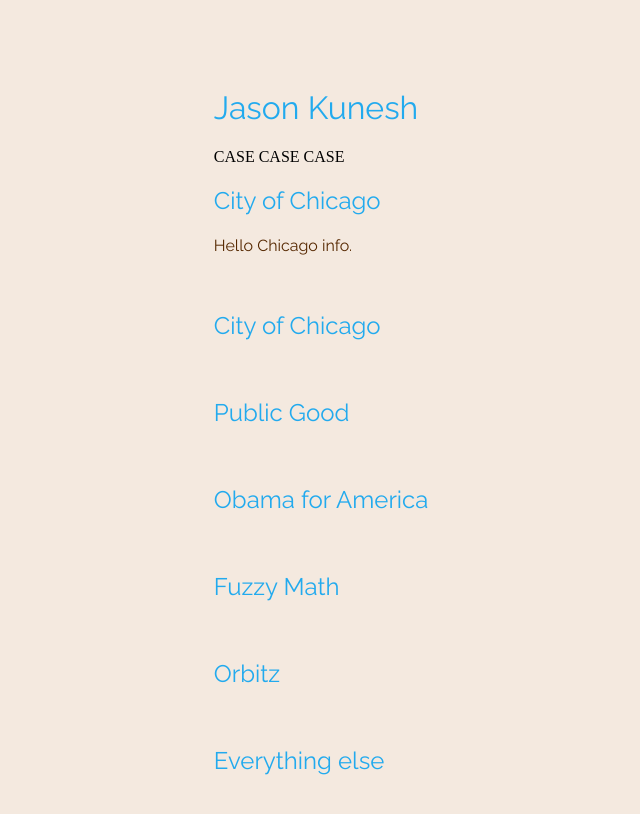
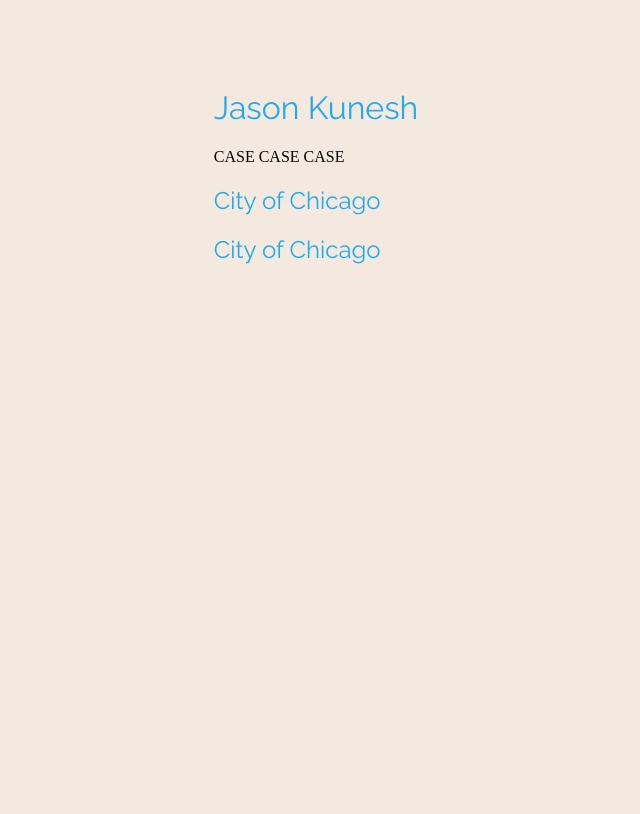
Before and after one commit to jdkunesh/jdkunesh.github.io, a Jekyll site: the page built from chicago.md, in a window 1280 px wide. Shown: the top 814 px of the page, without its empty margins (47-687 px from the left). Built offline with Jekyll 4.4.1, drawn with Linux system fonts in a browser that asks for light colours.

Commit message:
adding 311

```diff
--- a/_data/portfolio.yml
+++ b/_data/portfolio.yml
@@ -4,7 +4,7 @@
   url: /chicago
   alt_text:
   cases:
-    - title:
+    - title: 311
       team: City of Chicago
       budget:
       project_timeframe:
--- a/_includes/case.html
+++ b/_includes/case.html
@@ -1,12 +1,9 @@
-<div class="card-deck">
-      {% for item in site.data.portfolio %}
+<h1>this is the title {{ item.name }}</h1>
+
   <a href="{{ site.baseurl }}{{ item.url }}">
-          <div class="card card-home">
+    <div>
       <img src="{{ item.image }}" alt="{{ item.alt_text }}"/>
       <div class="card-body">
-                <h2>{{ item.name }}</h2>
       </div>
     </div>
   </a>
-      {% endfor %}
-</div>
--- a/chicago.md
+++ b/chicago.md
@@ -1,13 +1,10 @@
 ---
-
 title: City of Chicago
 layout: case
 permalink: /chicago/
 filename: chicago.md
-
 ---
 
-Hello Chicago info.
+# {{page.title}}
 
-
-{% include case.html %}
+{% assign item = site.data.portfolio | where: "name", "City of Chicago" %}
```
Also changed, not shown: 311.html (added, +8 -0 lines). Lines whose indentation alone changed are shown as unchanged.
